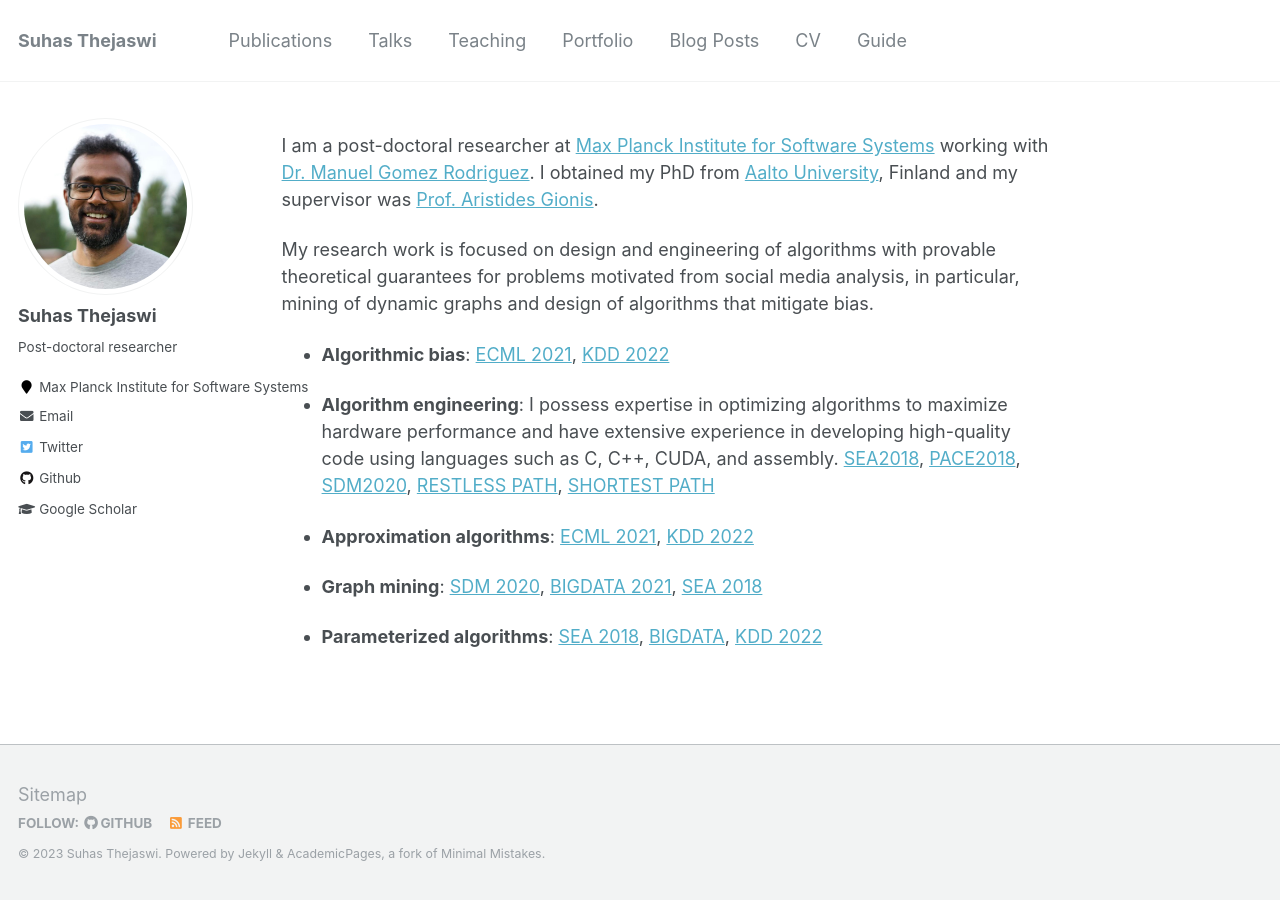
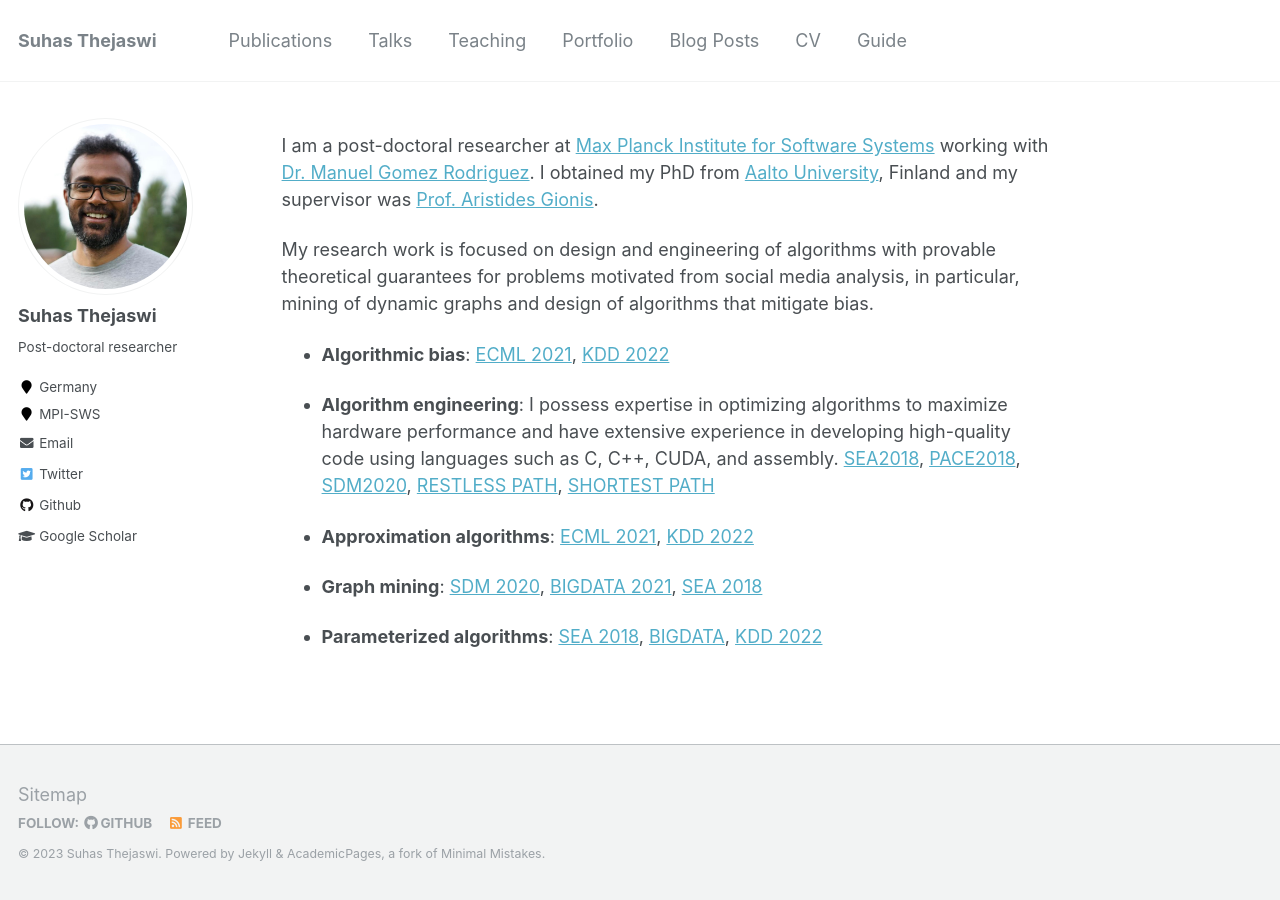
Before and after one commit to suhastheju/suhastheju.github.io, a Jekyll site: the page built from _pages/about.md, in a window 1280 px wide. Built offline with Jekyll 4.4.1, drawn with Linux system fonts in a browser that asks for light colours.

Commit message:
updated config file

```diff
--- a/Gemfile
+++ b/Gemfile
@@ -14,7 +14,7 @@ gem "github-pages", group: :jekyll_plugins
 # If you want to use Jekyll native, uncomment the line below.
 # To upgrade, run `bundle update`.
 
-# gem "jekyll"
+ gem "jekyll", "~> 3.8.5"
 
 gem "wdm", "~> 0.1.0" if Gem.win_platform?
 
--- a/_config.yml
+++ b/_config.yml
@@ -83,8 +83,8 @@ author:
   name             : "Suhas Thejaswi"
   avatar           : "profile.png"
   bio              : "Post-doctoral researcher"
-  location         : #"Kaiserslautern, Germany"
-  employer         : "Max Planck Institute for Software Systems"
+  location         : "Germany"
+  employer         : "MPI-SWS"
   pubmed           : #"https://www.ncbi.nlm.nih.gov/pubmed/?term=john+snow"
   googlescholar    : "https://scholar.google.com/citations?user=kspzvLwAAAAJ&hl=en&oi=ao"
   email            : "thejaswi@mpi-sws.org"
```
